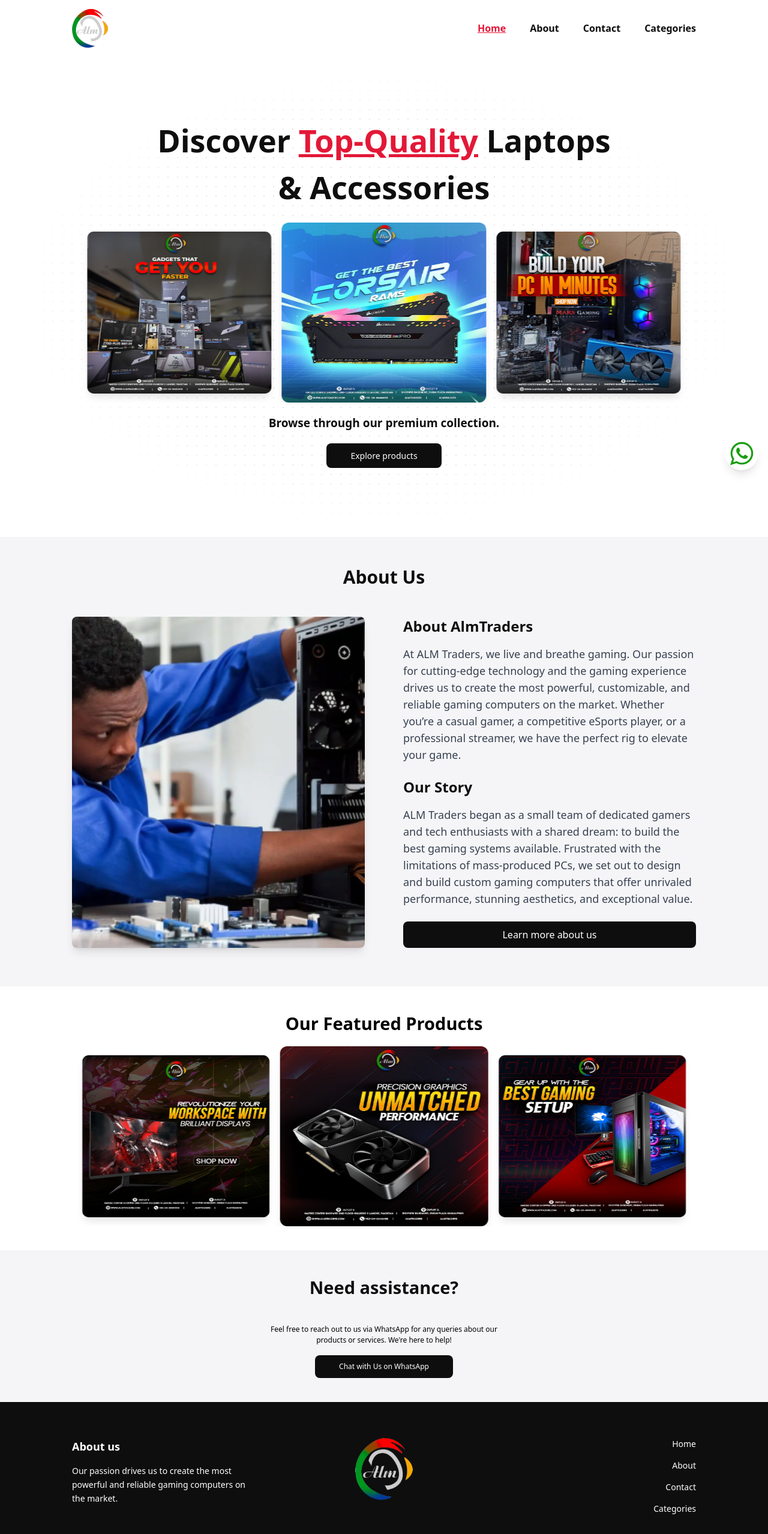
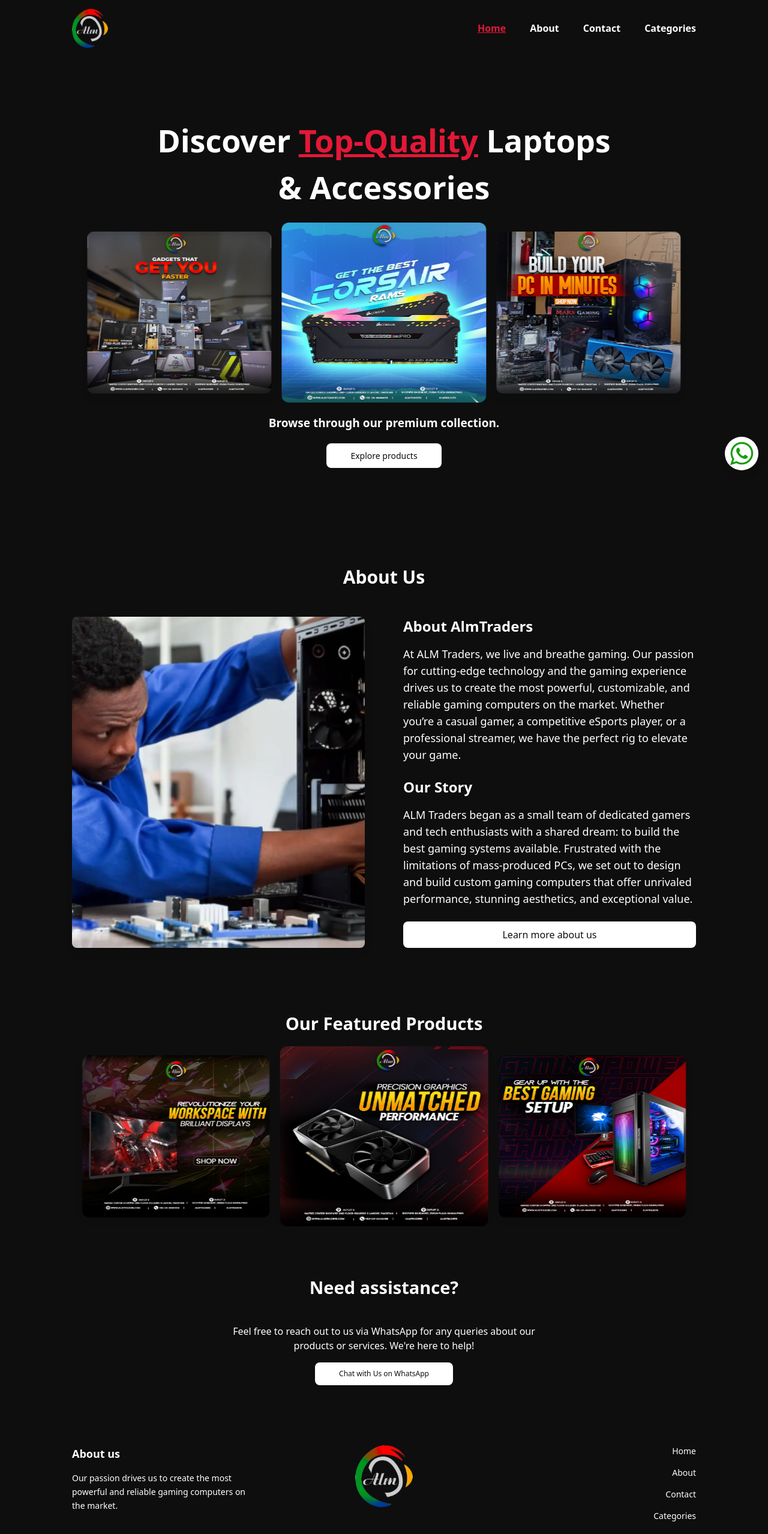
Before and after one commit to Uneebbhat/almtraders, a Next.js app: page / in a window 1280 px wide. Shown: the top 2557 px of the page at 60% size. Built offline with nearby package versions, Linux system fonts and the light colour scheme.

Commit message:
changes made

```diff
--- a/package.json
+++ b/package.json
@@ -9,6 +9,7 @@
     "lint": "next lint"
   },
   "dependencies": {
+    "aos": "^2.3.4",
     "lucide-react": "^0.469.0",
     "next": "15.1.2",
     "react": "^19.0.0",
@@ -17,6 +18,7 @@
   },
   "devDependencies": {
     "@eslint/eslintrc": "^3",
+    "@types/aos": "^3.0.7",
     "@types/node": "^20",
     "@types/react": "^19",
     "@types/react-dom": "^19",
--- a/src/app/page.tsx
+++ b/src/app/page.tsx
@@ -1,18 +1,43 @@
+"use client";
 import Container from "@/components/Container";
 import HomeAbout from "@/components/Home/HomeAbout";
 import MainSection from "@/components/Home/MainSection";
 import NeedAssistance from "@/components/Home/NeedAssistance";
 import SliderTwo from "@/components/Home/SliderTwo";
+import React, { useEffect } from "react";
+import AOS from "aos";
+import "aos/dist/aos.css";
 
 export default function Home() {
+  useEffect(() => {
+    AOS.init({
+      duration: 1000,
+      easing: "ease-in-out",
+      once: false,
+      offset: 100,
+    });
+
+    window.addEventListener("scroll", () => AOS.refresh());
+
+    return () => {
+      window.removeEventListener("scroll", () => AOS.refresh());
+    };
+  }, []);
+
   return (
     <>
       <MainSection />
       <HomeAbout />
-      <div className="py-[40px]">
+      <div className="py-[40px] bg-black text-white">
         <Container>
-          <h3 className="h3 md:h2 text-center mb-4">Our Featured Products</h3>
-          <SliderTwo />
+          <h3
+            className="h3 md:h2 text-center mb-4"
+            data-aos="fade-up"
+            data-aos-delay="100"
+          >
+            Our Featured Products
+          </h3>
+          <SliderTwo data-aos="fade-up" data-aos-delay="500" />
         </Container>
       </div>
       <NeedAssistance />
--- a/src/components/Header.tsx
+++ b/src/components/Header.tsx
@@ -17,7 +17,7 @@ const Header = () => {
   ];
 
   return (
-    <header>
+    <header className="relative z-50  bg-black">
       <Container>
         <div className="flex justify-between items-center py-[15px] relative z-50">
           <div>
@@ -34,7 +34,7 @@ const Header = () => {
                 className={`${
                   pathName === route.path
                     ? "text-red underline font-semibold"
-                    : "text-black hover:text-red hover:underline font-semibold transition-all"
+                    : "text-white hover:text-red hover:underline font-semibold transition-all"
                 }`}
               >
                 {route.label}
--- a/src/components/Home/HomeAbout.tsx
+++ b/src/components/Home/HomeAbout.tsx
@@ -1,22 +1,52 @@
-import React from "react";
+"use client";
+import React, { useEffect } from "react";
 import Container from "../Container";
+import AOS from "aos";
+import "aos/dist/aos.css";
 
 const Page = () => {
+  useEffect(() => {
+    AOS.init({
+      duration: 500,
+      easing: "ease-in-out",
+      once: false,
+      offset: 100,
+    });
+
+    window.addEventListener("scroll", () => AOS.refresh());
+
+    return () => {
+      window.removeEventListener("scroll", () => AOS.refresh());
+    };
+  }, []);
+
   return (
     <>
-      <section className="py-10 md:py-16 bg-lightGray">
+      <section className="py-10 md:py-16 bg-black">
         <Container>
           <div>
-            <h2 className="text-center text-2xl md:text-3xl font-bold text-black">
+            <h2
+              className="text-center text-2xl md:text-3xl font-bold text-white"
+              data-aos="fade-up"
+              data-aos-delay="100"
+            >
               About Us
             </h2>
             <div className="grid grid-cols-1 md:grid-cols-2 mt-12 gap-8 md:gap-16">
-              <div className="w-full h-64 md:h-auto about bg-cover bg-center rounded-lg shadow-lg"></div>
-              <div className="flex flex-col justify-center">
-                <h3 className="text-xl md:text-2xl font-semibold text-black mb-4">
+              <div
+                className="w-full h-64 md:h-auto about bg-cover bg-center rounded-lg shadow-lg"
+                data-aos="fade-right"
+                data-aos-delay="300"
+              ></div>
+              <div
+                className="flex flex-col justify-center"
+                data-aos="fade-left"
+                data-aos-delay="300"
+              >
+                <h3 className="text-xl md:text-2xl font-semibold text-white mb-4">
                   About AlmTraders
                 </h3>
-                <p className="text-base md:text-lg leading-relaxed text-gray-700">
+                <p className="text-base md:text-lg leading-relaxed text-white">
                   At ALM Traders, we live and breathe gaming. Our passion for
                   cutting-edge technology and the gaming experience drives us to
                   create the most powerful, customizable, and reliable gaming
@@ -25,10 +55,10 @@ const Page = () => {
                   have the perfect rig to elevate your game.
                 </p>
                 <br />
-                <h3 className="text-xl md:text-2xl font-semibold text-black mb-4">
+                <h3 className="text-xl md:text-2xl font-semibold text-white mb-4">
                   Our Story
                 </h3>
-                <p className="text-base md:text-lg leading-relaxed text-gray-700">
+                <p className="text-base md:text-lg leading-relaxed text-white">
                   ALM Traders began as a small team of dedicated gamers and tech
                   enthusiasts with a shared dream: to build the best gaming
                   systems available. Frustrated with the limitations of
@@ -36,7 +66,7 @@ const Page = () => {
                   gaming computers that offer unrivaled performance, stunning
                   aesthetics, and exceptional value.
                 </p>
-                <button className="mt-6 button-dark">
+                <button className="mt-6 button-light">
                   Learn more about us
                 </button>
               </div>
--- a/src/components/Home/MainSection.tsx
+++ b/src/components/Home/MainSection.tsx
@@ -1,25 +1,46 @@
-import React from "react";
+"use client";
+import React, { useEffect } from "react";
+import AOS from "aos";
+import "aos/dist/aos.css";
 import Container from "@/components/Container";
 import Slider from "@/components/Home/Slider";
 
 const MainSection = () => {
+  useEffect(() => {
+    AOS.init({
+      duration: 1000,
+      easing: "ease-in-out",
+      once: true,
+    });
+  }, []);
+
   return (
     <>
-      <div className="absolute min-h-screen w-full bg-white">
-        <div className="absolute inset-0 bg-[radial-gradient(#e5e7eb_1px,transparent_1px)] [background-size:16px_16px] [mask-image:radial-gradient(ellipse_50%_50%_at_50%_50%,#000_70%,transparent_100%)]"></div>
-      </div>
-      <main className="main-section relative z-20 py-[50px] md:py-[100px]">
+      <main className="main-section relative z-20 py-[50px] md:py-[100px] bg-black">
         <Container>
           <div className="flex flex-col items-center text-center gap-[20px]">
-            <h1 className="h3 md:h1 lg:text-[52px] text-black">
+            <h1
+              className="h3 md:h1 lg:text-[52px] text-white"
+              data-aos="fade-up"
+              data-aos-delay="100"
+            >
               Discover <span className="text-red underline">Top-Quality</span>{" "}
               Laptops <br /> & Accessories
             </h1>
-            <Slider />
-            <p className="h5 text-black">
+
+            <Slider data-aos="fade-up" data-aos-delay="500" />
+            <p
+              className="h5 text-white"
+              data-aos="fade-up"
+              data-aos-delay="300"
+            >
               Browse through our premium collection.
             </p>
-            <button className="button-dark body-medium">
+            <button
+              className="button-light body-medium"
+              data-aos="zoom-in"
+              data-aos-delay="400"
+            >
               Explore products
             </button>
           </div>
--- a/src/components/Home/NeedAssistance.tsx
+++ b/src/components/Home/NeedAssistance.tsx
@@ -1,18 +1,41 @@
-import React from "react";
+"use client";
 import Container from "@/components/Container";
 import Link from "next/link";
+import React, { useEffect } from "react";
+import AOS from "aos";
+import "aos/dist/aos.css";
+const NeedAssistance = () => {
+  useEffect(() => {
+    AOS.init({
+      duration: 1000,
+      easing: "ease-in-out",
+      once: false,
+      offset: 100,
+    });
 
-const NeedAssistance = () => {
+    window.addEventListener("scroll", () => AOS.refresh());
+
+    return () => {
+      window.removeEventListener("scroll", () => AOS.refresh());
+    };
+  }, []);
+
   return (
     <>
-      <section className="py-[40px] bg-lightGray text-center">
+      <section className="py-[40px] bg-black text-center">
         <Container>
           <div className="flex flex-col gap-[20px] md:gap-[40px]">
             <div>
-              <h2 className="h3 md:h2 text-black">Need assistance?</h2>
+              <h2
+                className="h3 md:h2 text-white"
+                data-aos="fade-up"
+                data-aos-delay="100"
+              >
+                Need assistance?
+              </h2>
             </div>
-            <div>
-              <p className="mb-4 body-small md:body-medium">
+            <div data-aos="fade-up" data-aos-delay="200">
+              <p className="mb-4 text-white body-large">
                 Feel free to reach out to us via WhatsApp for any queries about
                 our
                 <br />
@@ -24,7 +47,7 @@ const NeedAssistance = () => {
                 rel="noopener noreferrer"
                 aria-label="Chat with us on WhatsApp"
               >
-                <button className="button-dark body-small md:body-medium">
+                <button className="button-light body-small md:body-medium">
                   Chat with Us on WhatsApp
                 </button>
               </Link>
--- a/src/components/Home/Slider.tsx
+++ b/src/components/Home/Slider.tsx
@@ -4,6 +4,7 @@ import { Autoplay } from "swiper/modules";
 import "swiper/css";
 import "swiper/css/autoplay";
 import Image from "next/image";
+import AOS from "aos";
 
 import slider1 from "../../../public/assets/slider1.jpeg";
 import slider2 from "../../../public/assets/slider2.jpeg";
@@ -47,7 +48,11 @@ const images = [
 
 const Slider = () => {
   return (
-    <div className="relative w-full max-w-5xl mx-auto">
+    <div
+      className="relative w-full max-w-5xl mx-auto"
+      data-aos="fade-up"
+      data-aos-delay="500"
+    >
       <Swiper
         spaceBetween={0}
         slidesPerView={1}
--- a/src/components/Home/SliderTwo.tsx
+++ b/src/components/Home/SliderTwo.tsx
@@ -47,8 +47,16 @@ const images = [
   { src: slider37, alt: "Almtraders" },
 ];
 
-const SliderTwo = () => {
+const SliderTwo = ({
+  "data-aos": dataAos,
+  "data-aos-delay": dataAosDelay,
+}: any) => {
   return (
+    <div
+      className="slider-container"
+      data-aos={dataAos}
+      data-aos-delay={dataAosDelay}
+    >
       <Swiper
         spaceBetween={0}
         slidesPerView={1}
@@ -88,6 +96,7 @@ const SliderTwo = () => {
           </SwiperSlide>
         ))}
       </Swiper>
+    </div>
   );
 };
 
```
Also changed, not shown: 1 other file (tests, documents, lock files or other folders). Lines whose indentation alone changed are shown as unchanged.
